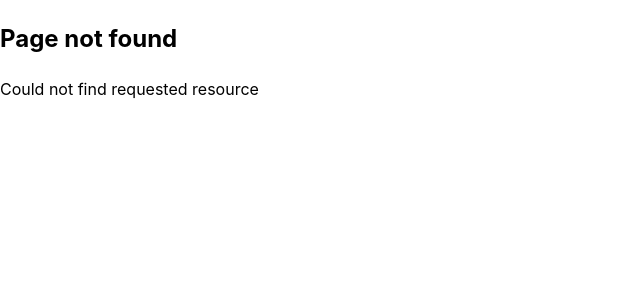
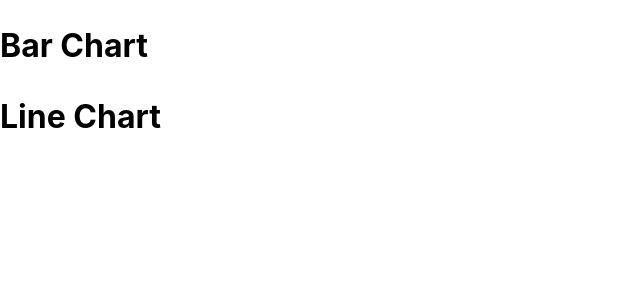
Before and after one commit to Krushna1621/next-practice, a Next.js app: page /dashboard in a window 1280 px wide. Before the commit this address had no page. Shown: the top 300 px of the page, without its empty margins (0-640 px from the left). Built offline with nearby package versions, Linux system fonts and the light colour scheme.

Commit message:
add file Co location  functionality.

```diff
--- /dev/null
+++ b/src/app/dashboard/line-chart.tsx
@@ -0,0 +1,7 @@
+export default function LineChart() {
+  return (
+    <div>
+      <h1>Line Chart</h1>
+    </div>
+  );
+}
--- /dev/null
+++ b/src/app/dashboard/page.tsx
@@ -0,0 +1,18 @@
+import LineChart from "./line-chart";
+
+function Barchart() {
+  return (
+    <div>
+      <h1>Bar Chart</h1>
+    </div>
+  );
+}
+
+export default function Dashboard() {
+  return (
+    <div>
+      <Barchart />
+      <LineChart />
+    </div>
+  );
+}
```
